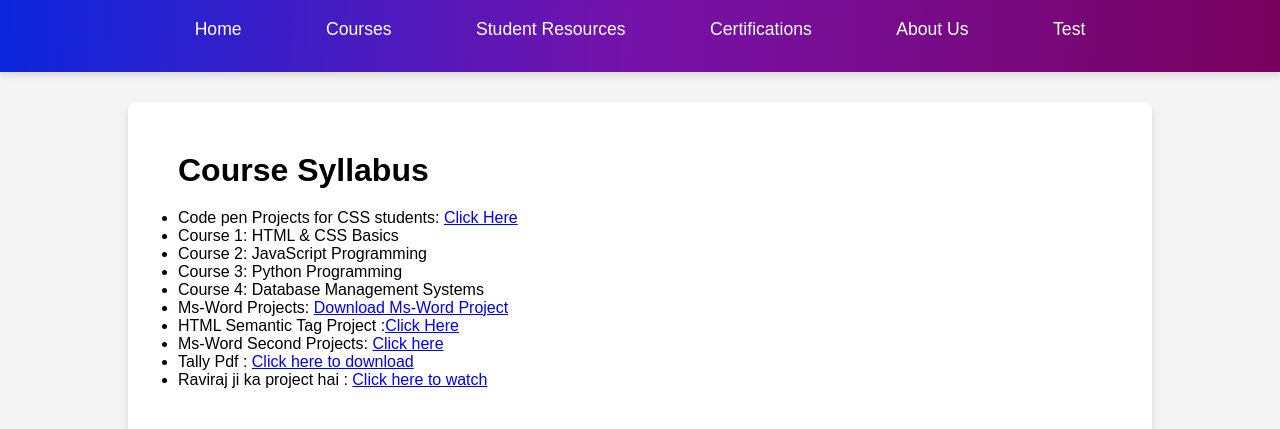
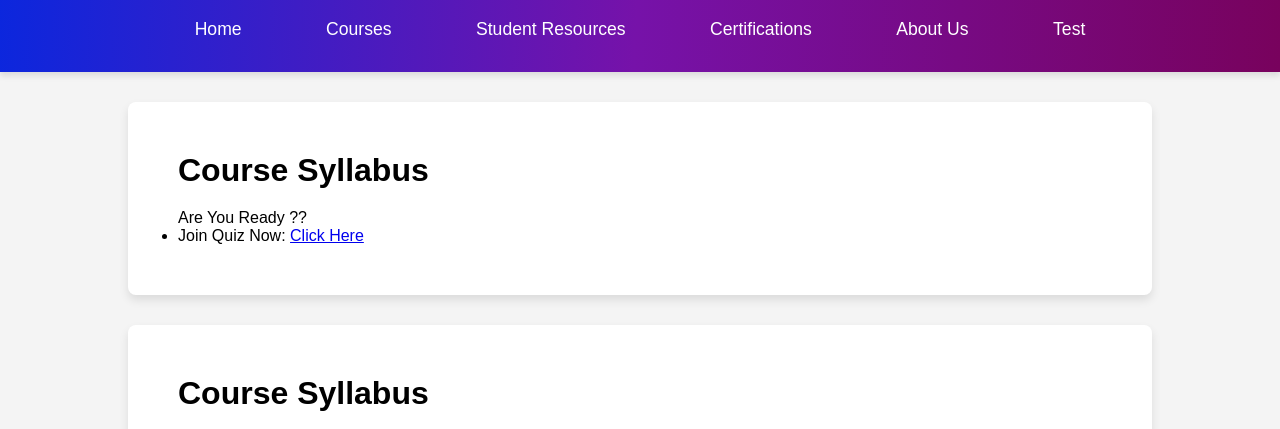
Before and after one commit to itcs-deoria/itcs, a plain HTML site: page index.html in a window 1280 px wide. Shown: the part 184-613 px from the top of the page. Drawn offline with Linux system fonts and the light colour scheme.

Commit message:
Update index.html

```diff
--- a/index.html
+++ b/index.html
@@ -58,6 +58,15 @@
         </nav>
     </header>
 
+        <section id="syllabus">
+        <h2>Course Syllabus</h2>
+        <ul>
+            Are You Ready ??
+            <li>Join Quiz Now: <a href="https://quizizz.com/join">Click Here</a></li>
+
+
+        </ul>
+    </section>
     <section id="syllabus">
         <h2>Course Syllabus</h2>
         <ul>
```
